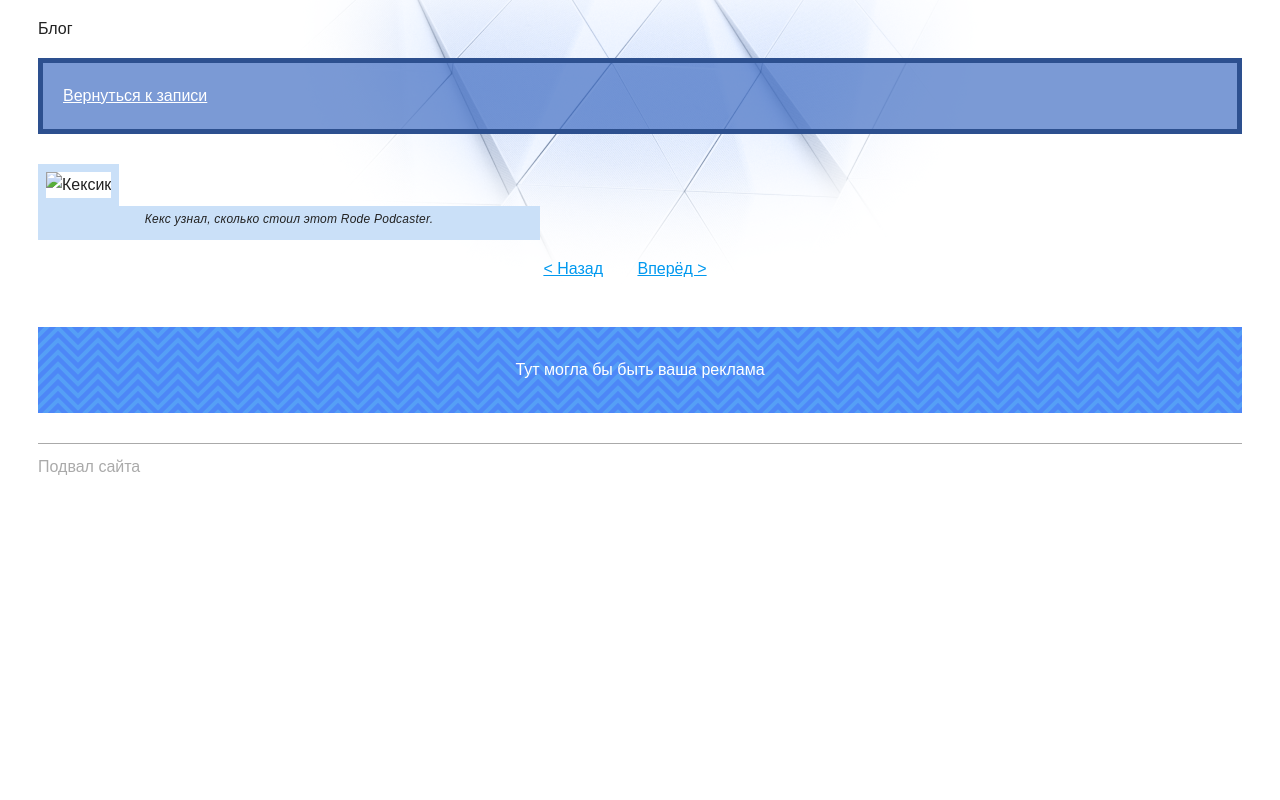
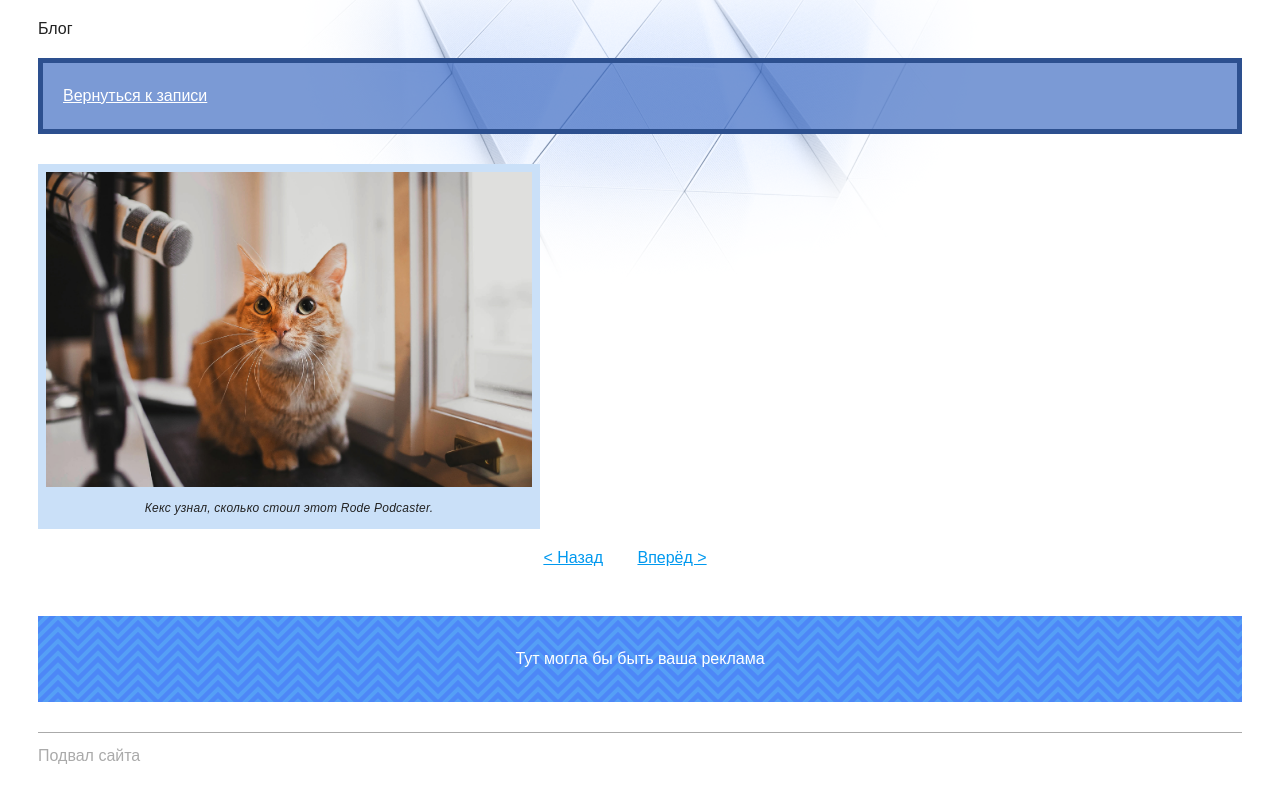
Before and after one commit to exchein/final, a plain HTML site: page photo-2.html in a window 1280 px wide. Drawn offline with Linux system fonts and the light colour scheme.

Commit message:
Update photo-2.html

```diff
--- a/photo-2.html
+++ b/photo-2.html
@@ -15,7 +15,7 @@
     <main>
       <article>
         <figure>
-          <img src="files/keks-2.jpg" width="486" height="315" alt="Кексик">
+          <img src="keks-2.jpg" width="486" height="315" alt="Кексик">
           <figcaption>Кекс узнал, сколько стоил этот Rode Podcaster.</figcaption>
         </figure>
         <nav class="pagination">
```
